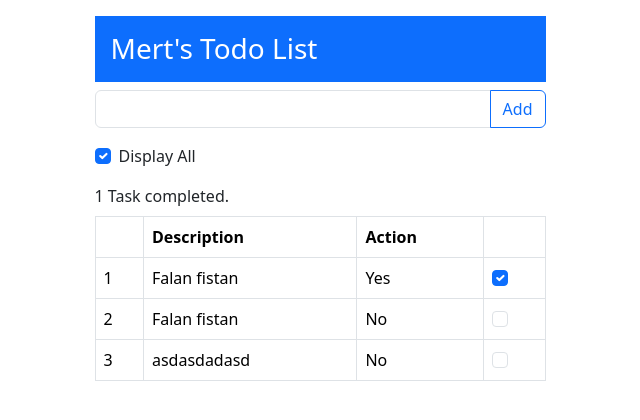
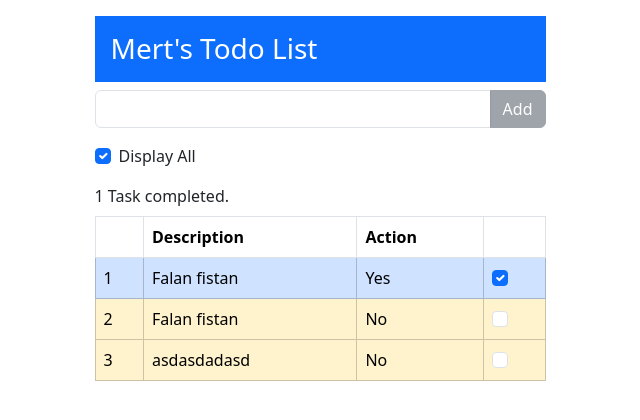
Before and after one commit to mertesnn/todo-with-angular, an Angular app: page / in a window 1280 px wide. Shown: the top 420 px of the page, without its empty margins (320-960 px from the left). Built offline with nearby package versions, Linux system fonts and the light colour scheme.

Commit message:
Class binding and localstorage added.

```diff
--- a/src/app/todo/todo.component.html
+++ b/src/app/todo/todo.component.html
@@ -7,18 +7,22 @@
 
             <form
                 class="input-group mb-3"
-                (submit)="
-                    $event.preventDefault();
-                    addTodo(addTodoInput.value);
-                    addTodoInput.value = ''
-                "
+                (submit)="$event.preventDefault(); addTodo()"
             >
-                <input #addTodoInput type="text" class="form-control" />
-                <button type="submit" class="btn btn-outline-primary">
+                <input
+                    [(ngModel)]="inputText"
+                    type="text"
+                    class="form-control"
+                    [ngModelOptions]="{ standalone: true }"
+                />
+                <button
+                    type="submit"
+                    class="btn"
+                    [class]="getAddButtonClasses()"
+                >
                     Add
                 </button>
             </form>
-
             <div class="form-check mb-3">
                 <input
                     type="checkbox"
@@ -59,7 +63,13 @@
                         </tr>
                     </thead>
                     <tbody>
-                        <tr *ngFor="let todo of getItems(); let id = index">
+                        <tr
+                            *ngFor="let todo of getItems(); let id = index"
+                            [class]="{
+                                'table-warning': !todo.action,
+                                'table-primary': todo.action
+                            }"
+                        >
                             <td>{{ id + 1 }}</td>
                             <td>{{ todo.description }}</td>
                             <td>
--- a/src/app/todo/todo.component.ts
+++ b/src/app/todo/todo.component.ts
@@ -11,6 +11,7 @@ export class TodoComponent {
     model = new Model()
 
     displayAll: boolean = true
+    inputText: string = ''
 
     getName() {
         return this.model.name
@@ -23,12 +24,15 @@ export class TodoComponent {
         return this.model.items
     }
 
-    addTodo(value: string) {
-        if (value) {
-            this.model.items.push({
-                description: value,
+    addTodo() {
+        if (this.inputText) {
+            const newTodo: TodoItem = {
+                description: this.inputText,
                 action: false,
-            })
+            }
+            this.model.items.push(newTodo)
+            localStorage.setItem('items', JSON.stringify(this.model.items))
+            this.inputText = ''
         } else {
             alert('This field required.')
         }
@@ -37,4 +41,12 @@ export class TodoComponent {
     getCompletedTodoCount() {
         return this.model.items.filter((item) => item.action).length
     }
+
+    getAddButtonClasses() {
+        return {
+            disabled: !this.inputText,
+            'btn-primary': this.inputText,
+            'btn-secondary': !this.inputText,
+        }
+    }
 }
```
